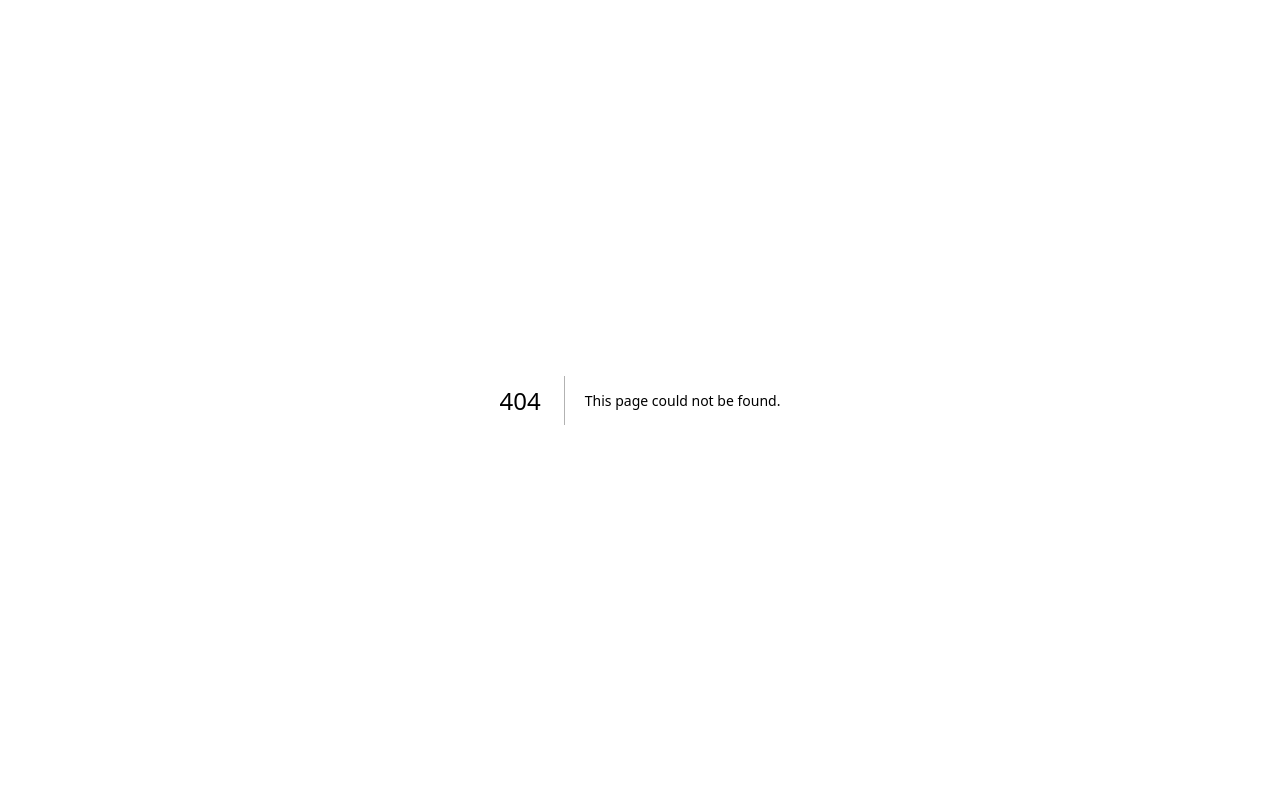
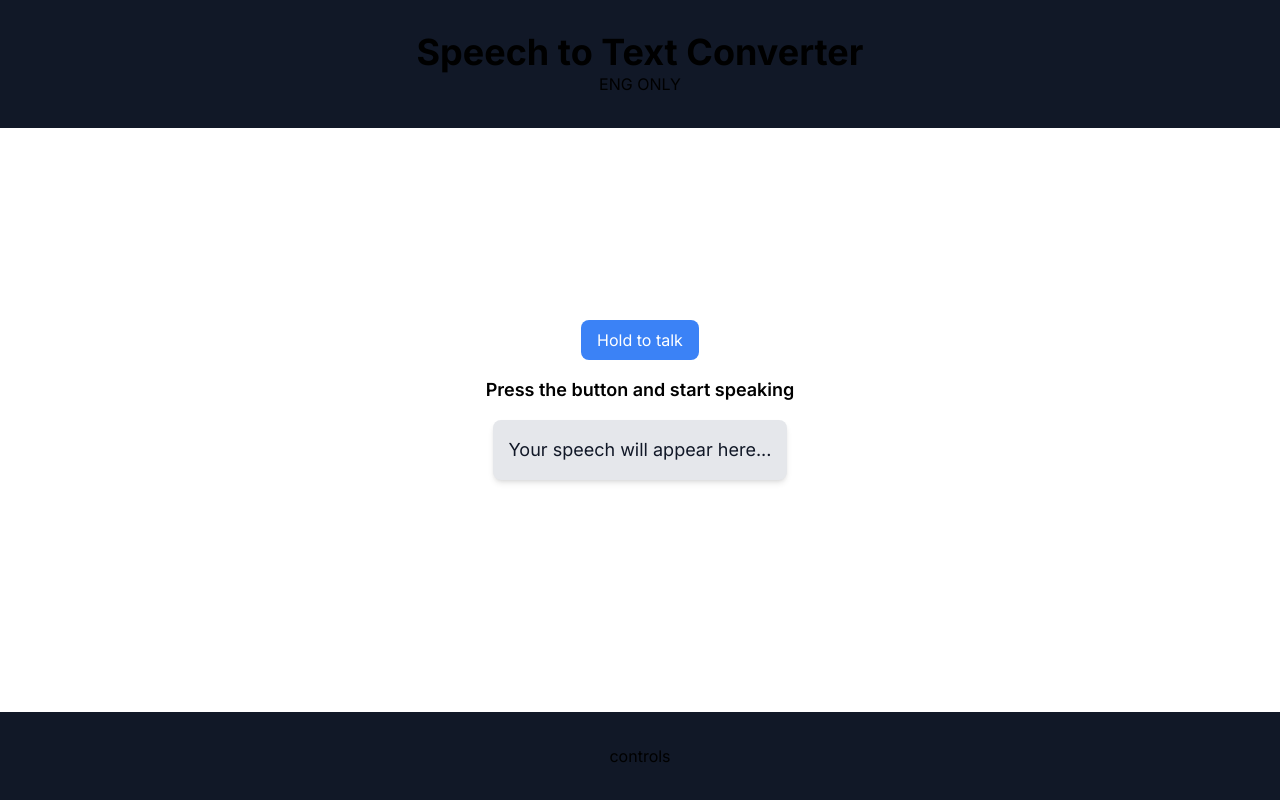
Before and after one commit to SenQii/m1p, a Next.js app: page /STT in a window 1280 px wide. Before the commit this address had no page. Built offline with nearby package versions, Linux system fonts and the light colour scheme.

Commit message:
add Speech to Text feature

```diff
--- /dev/null
+++ b/src/app/STT/page.js
@@ -0,0 +1,131 @@
+"use client";
+import React, { useState } from "react";
+import { URL } from "../../../lib/constant";
+import Link from "next/link";
+import { FiCommand } from "react-icons/fi";
+import toast, { Toaster } from "react-hot-toast";
+
+function SpeechToText() {
+  const [script, setScript] = useState("");
+  const [isRecording, setIsRecording] = useState(false);
+  const [color, setColor] = useState("red");
+  const [errToast, setErrToast] = useState(false);
+
+  let stt = "";
+
+  // Start or stop recording
+  const toggleRecording = () => {
+    const startRecording = () => {
+      if (typeof window !== "undefined") {
+        // Client-side-only code
+        const SpeechRecognition =
+          window.SpeechRecognition || window.webkitSpeechRecognition;
+        const SpeechGrammarList =
+          window.SpeechGrammarList || window.webkitSpeechGrammarList;
+        const SpeechRecognitionEvent =
+          window.SpeechRecognitionEvent || window.webkitSpeechRecognitionEvent;
+
+        // Start recording and handle speech recognition
+        const recognition = new SpeechRecognition();
+        const speechRecognitionList = new SpeechGrammarList();
+        recognition.continuous = false;
+        recognition.lang = "en-US";
+        recognition.interimResults = false;
+        recognition.maxAlternatives = 1;
+        recognition.onstart = (e) => {
+          console.log("Recording started");
+        };
+        recognition.onresult = (event) => {
+          const speechToText = event.results[0][0].transcript;
+          setScript(speechToText);
+          stt = speechToText.toLowerCase();
+
+          //   saveTranscript(speechToText);
+        };
+        recognition.onend = (e) => {
+          console.log("Recording stopped");
+          if (stt.length <= 0) {
+            toast.error("تعذر التعرف على الصوت");
+          } else {
+            console.log("Saving transcript:", stt);
+            saveTranscript(stt);
+            toast.success("تم حفظ النص");
+          }
+          recognition.stop();
+          setIsRecording(false);
+        };
+
+        recognition.start();
+        setIsRecording(true);
+      }
+    };
+    // Stop recording
+    const stopRecording = () => {
+      setIsRecording(false);
+    };
+
+    if (!isRecording) {
+      console.log("start recording");
+      startRecording();
+    } else {
+      console.log("stop recording");
+      stopRecording();
+    }
+  };
+
+  // Save the transcript to the database
+  const saveTranscript = async (text) => {
+    try {
+      const response = await fetch(`${URL}/stt`, {
+        method: "POST",
+        headers: {
+          "Content-Type": "application/json",
+        },
+        body: JSON.stringify({ transcript: text }),
+      });
+
+      if (!response.ok) {
+        throw new Error("Failed to save transcript");
+      }
+    } catch (error) {
+      console.error("Error saving transcript:", error);
+    }
+  };
+  return (
+    <div className="flex flex-col items-center justify-center w-full flex-1 px-20 text-center min-h-screen">
+      <Toaster position="top-center" reverseOrder={false} />
+      <header
+        className="absolute top-0 w-full py-8 items-center justify-center bg-gray-900
+    "
+      >
+        <h1 className="text-4xl font-bold">Speech to Text Converter</h1>
+        <span>ENG ONLY</span>
+      </header>
+      {!isRecording && (
+        <button
+          className={`bg-blue-500 text-white px-4 py-2 rounded-lg mb-4`}
+          onClick={toggleRecording}
+        >
+          Hold to talk
+        </button>
+      )}
+      <span className="text-lg font-semibold mb-4">
+        {isRecording ? (
+          <FiCommand className="animate-spin" />
+        ) : (
+          "Press the button and start speaking"
+        )}
+      </span>
+      <div className="transcript p-4 bg-gray-200 rounded-lg shadow-md text-gray-900">
+        <p className="text-lg">{script || "Your speech will appear here..."}</p>
+      </div>
+      <footer className="fixed bottom-0 w-full py-8 items-center justify-center bg-gray-900">
+        <Link href="/" className=" hover:underline">
+          controls
+        </Link>
+      </footer>
+    </div>
+  );
+}
+
+export default SpeechToText;
--- a/src/app/page.js
+++ b/src/app/page.js
@@ -58,9 +58,12 @@ export default function Home() {
           </div>
         </div>
       </div>
-      <footer className="absolute bottom-0 w-full py-8 flex items-center justify-center bg-gray-900">
+      <footer className="absolute bottom-0 w-full py-8 flex items-center justify-around bg-gray-900">
         <Link href="/log" className="text-white hover:underline">
           log
+        </Link>
+        <Link href="/STT" className="text-white hover:underline">
+          Speech to Text
         </Link>
       </footer>
     </div>
```
Also changed, not shown: package.json (+6 -4 lines), 1 other file (tests, documents, lock files or other folders).
